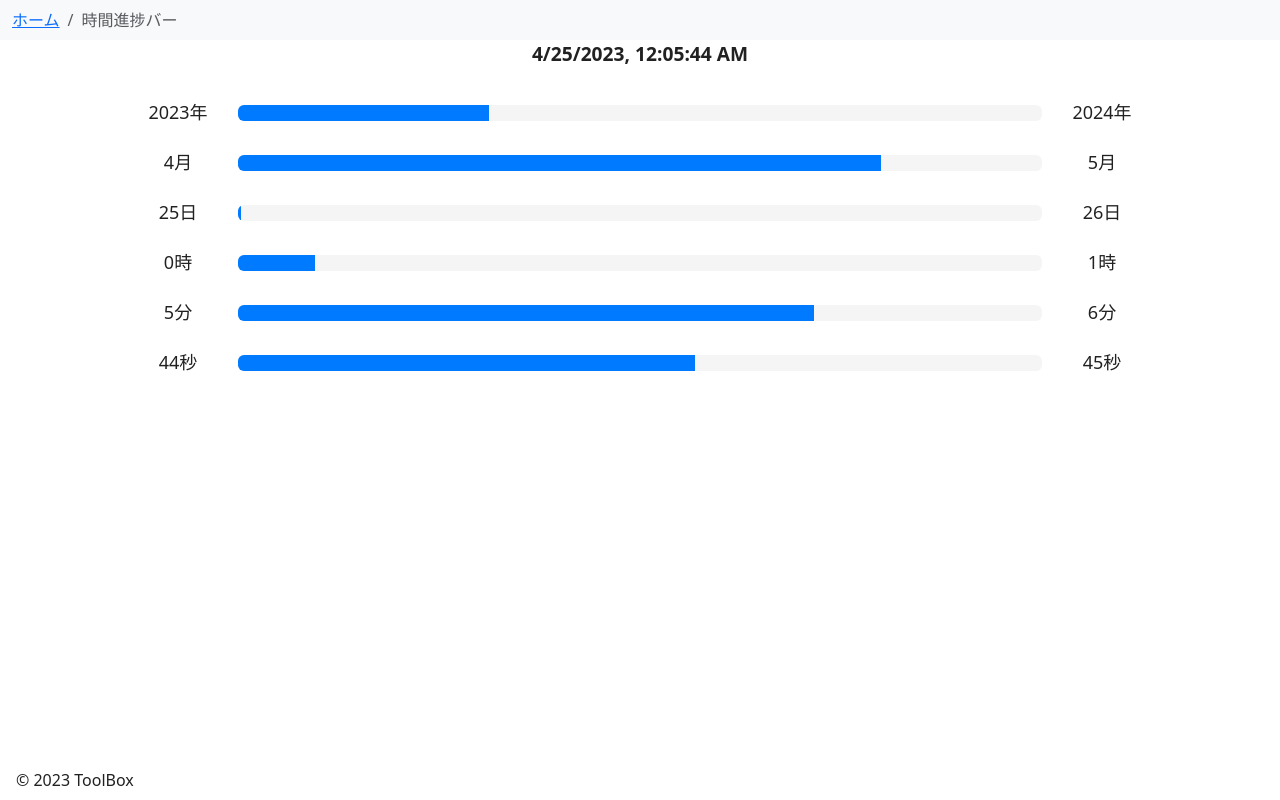
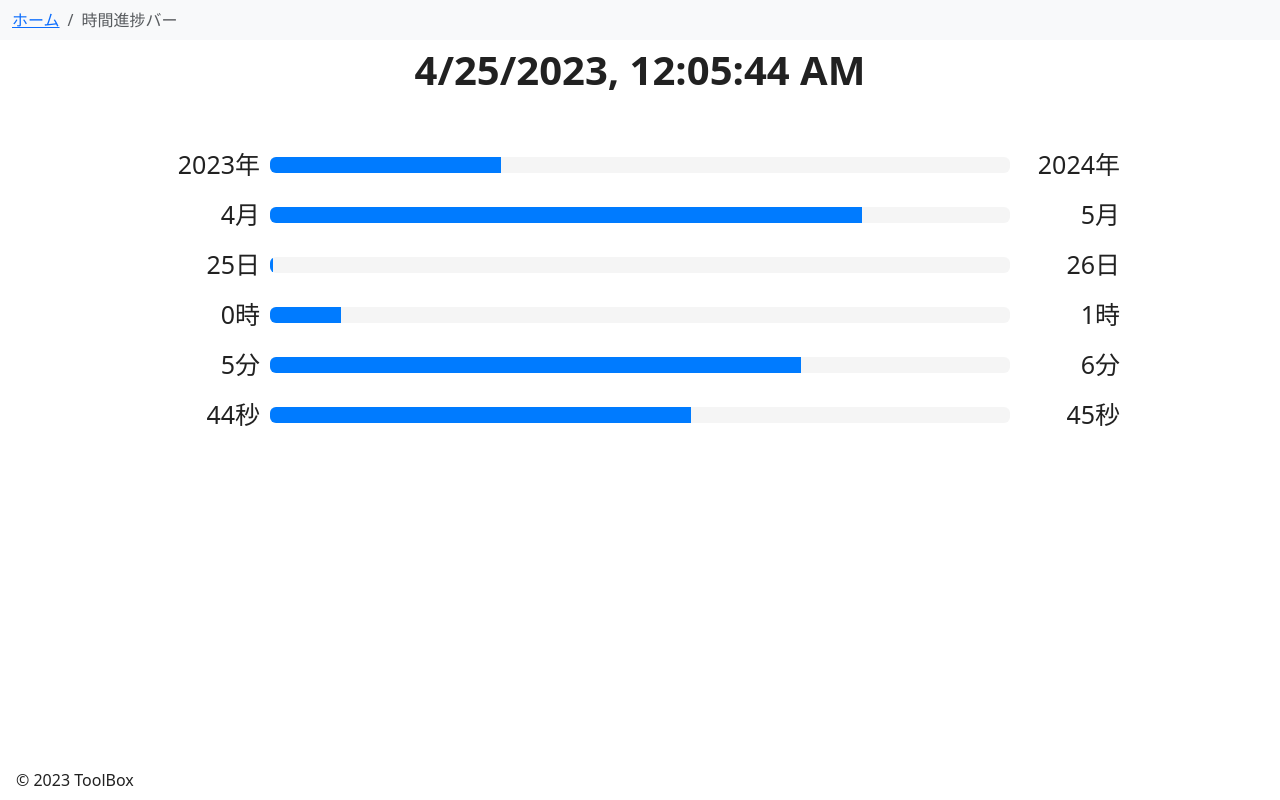
Before and after one commit to foresukecom/toolbox, a Vue app: page /time-progress in a window 1280 px wide. Built offline with nearby package versions, Linux system fonts and the light colour scheme.

Commit message:
fix: スタイル変更

```diff
--- a/src/components/TimeProgress.vue
+++ b/src/components/TimeProgress.vue
@@ -3,9 +3,7 @@
     <div class="progress-container">
       <div class="progress-value">{{ currentVal }}{{ unit }}</div>
       <div class="progress">
-        <div class="progress-bar" :style="{ width: progressPercentage + '%' }">
-          {{ progressPercentage.toFixed(2) }}%
-        </div>
+        <div class="progress-bar" :style="{ width: progressPercentage + '%' }"  />
       </div>
       <div class="progress-value">{{ nextVal }}{{ unit }}</div>
     </div>
@@ -50,15 +48,15 @@ export default {
 .progress-container {
   display: flex;
   align-items: center;
-  width: 80%;
+  width: 75%;
   height: 50px;
   margin: 0 auto;
 }
 
 .progress-value {
   width: 100px;
-  text-align: center;
-  font-size: large;
+  text-align: right;
+  font-size: 25px;
 }
 
 .progress {
@@ -68,7 +66,7 @@ export default {
 }
 
 .progress-bar {
-  height: 45px;
+  height: 60px;
   background-color: #007bff;
 }
 </style>
--- a/src/views/AllTimeProgress.vue
+++ b/src/views/AllTimeProgress.vue
@@ -84,7 +84,6 @@ export default {
     formattedNow() {
       return this.now.toLocaleString();
     },
-
     currentYear() {
       return this.now.getFullYear();
     },
@@ -121,7 +120,6 @@ export default {
     nextSecond() {
       return this.now.getSeconds() === 59 ? 0 : this.now.getSeconds() + 1;
     }
-
   },
   mounted() {
     this.updateSecondProgress();
@@ -138,7 +136,7 @@ export default {
 
 <style scoped>
 .current-time {
-  font-size: 1.2em;
+  font-size: 40px;
   font-weight: bold;
   margin-bottom: 1em;
   text-align: center;
```
